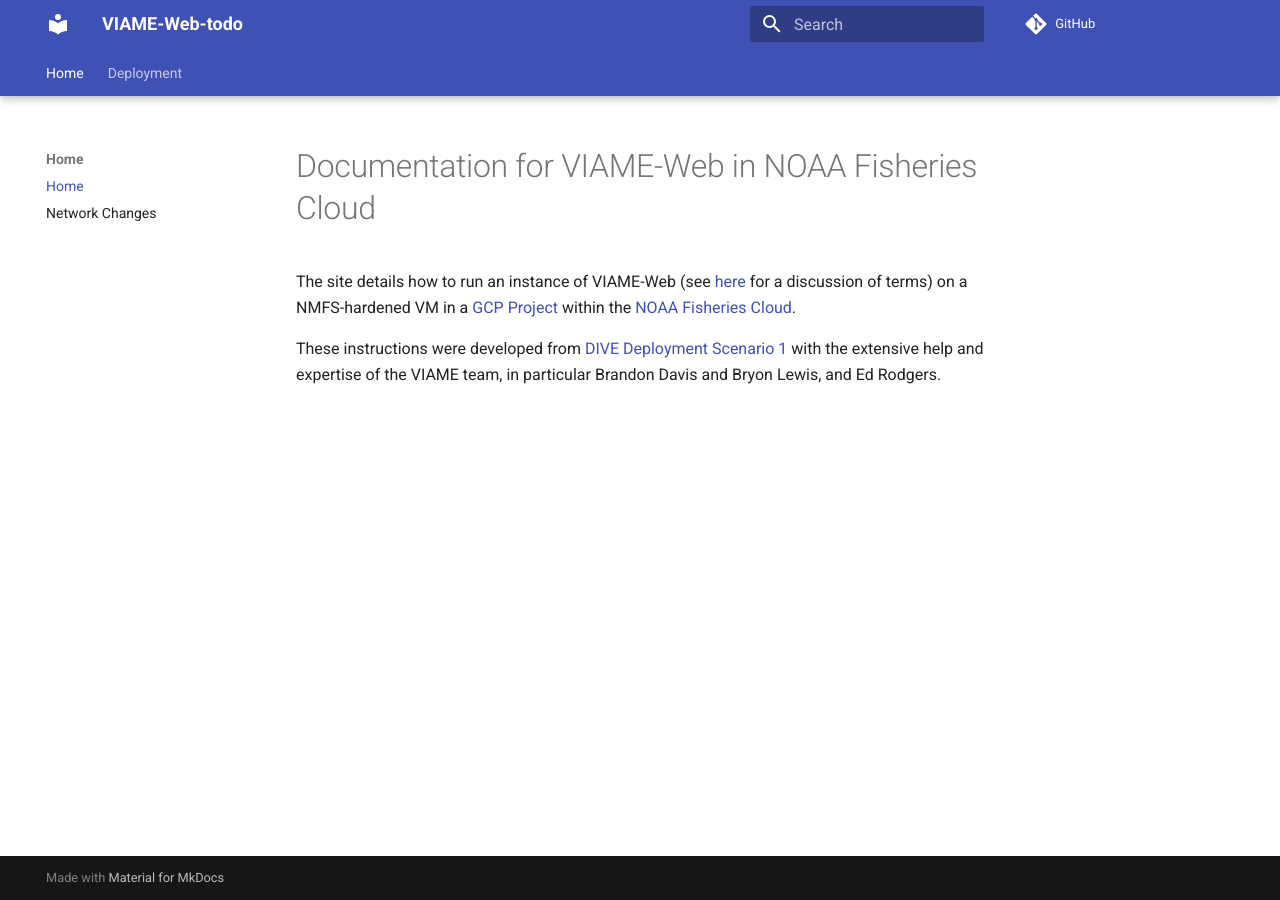
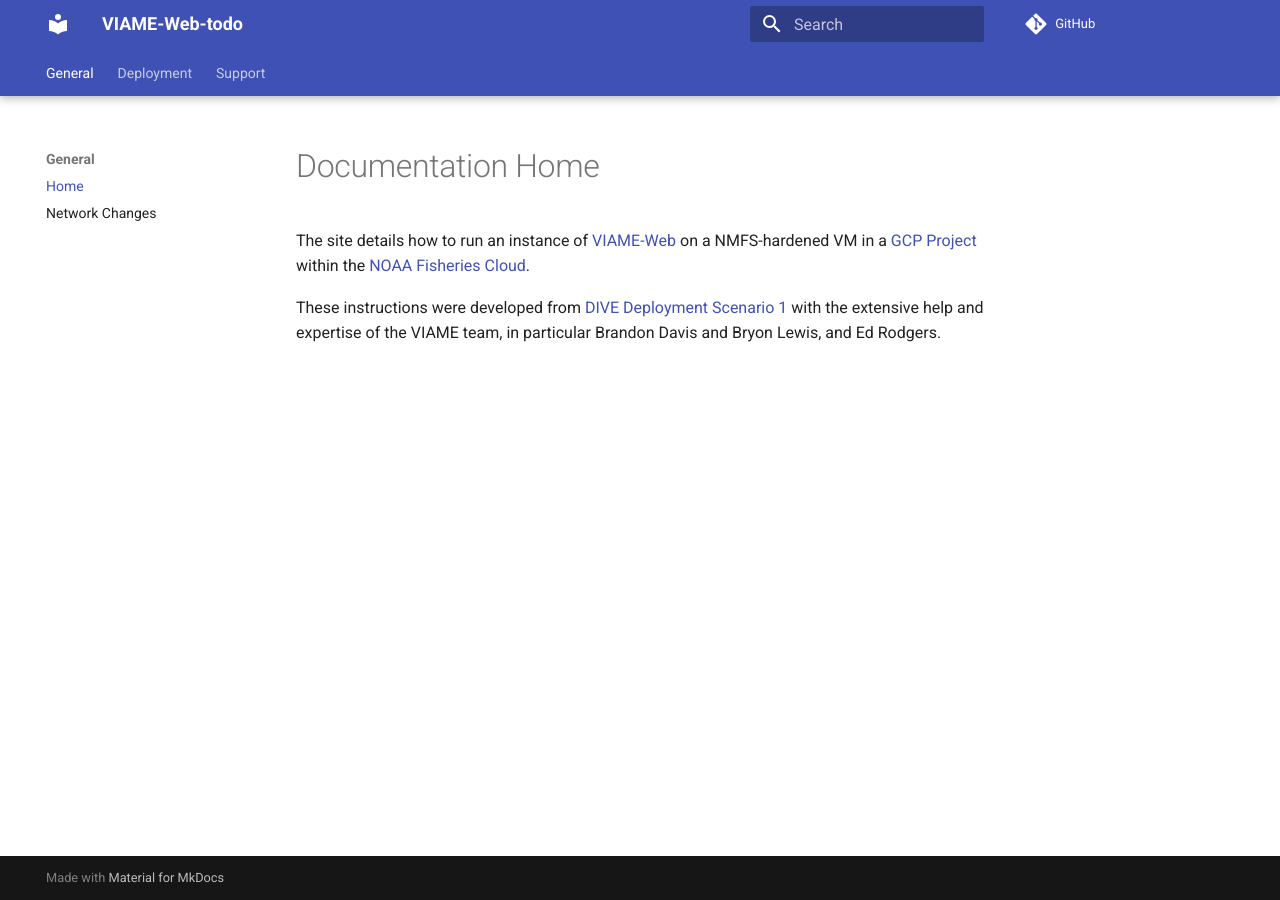
Before and after one commit to SWFSC/viame-web-noaa-gcp, an MkDocs documentation site: the page built from docs/index.md, in a window 1280 px wide. Built offline with MkDocs 1.6.1 and Material for MkDocs 9.7.7, drawn with Linux system fonts in a browser that asks for light colours; comment, search, counter and statistics services are not loaded.

Commit message:
add support

```diff
--- a/docs/index.md
+++ b/docs/index.md
@@ -1,5 +1,5 @@
-# Documentation for VIAME-Web in NOAA Fisheries Cloud
+# Documentation Home
 
-The site details how to run an instance of VIAME-Web (see [here](https://kitware.github.io/dive/#concepts-and-definitions) for a discussion of terms) on a NMFS-hardened VM in a [GCP Project](https://sites.google.com/noaa.gov/fisheriescloudservices/home) within the [NOAA Fisheries Cloud](https://sites.google.com/noaa.gov/nmfs-hq-ocio-cloud-portal/home).
+The site details how to run an instance of [VIAME-Web](https://kitware.github.io/dive/#concepts-and-definitions) on a NMFS-hardened VM in a [GCP Project](https://sites.google.com/noaa.gov/fisheriescloudservices/home) within the [NOAA Fisheries Cloud](https://sites.google.com/noaa.gov/nmfs-hq-ocio-cloud-portal/home).
 
 These instructions were developed from [DIVE Deployment Scenario 1](https://kitware.github.io/dive/Deployment-Provision/) with the extensive help and expertise of the VIAME team, in particular Brandon Davis and Bryon Lewis, and Ed Rodgers.
--- a/mkdocs.yml
+++ b/mkdocs.yml
@@ -29,10 +29,11 @@
 #     property: UA-6042509-43
 
 nav:
-  - Home:
+  - General:
     - Home: index.md
     - Network Changes: network-changes.md
   - Deployment:
     - Overview: deployment-overview.md
     - Default Deployment: deployment-default.md
     - Split Services Deployment: deployment-split.md
+  - Support: support.md
```
Also changed, not shown: docs/support.md (added, +15 -0 lines).
